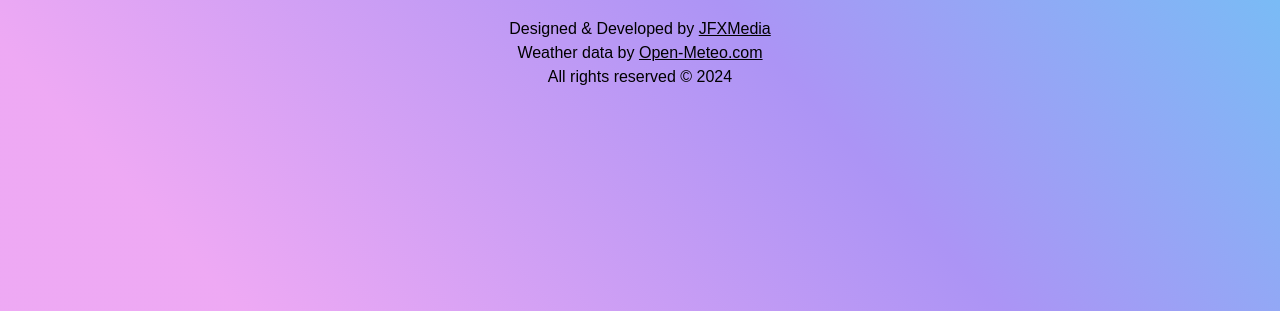
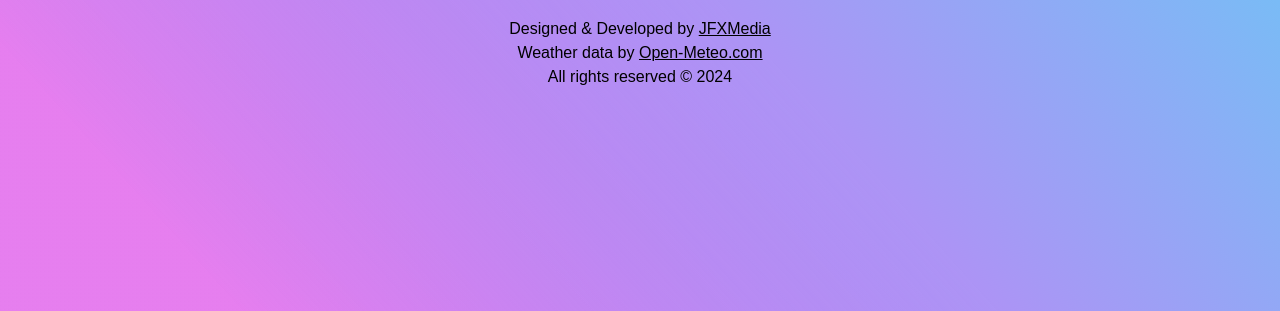
Before and after one commit to jfxmedia/fxWeather, a website: page index.html in a window 1280 px wide. Shown: the part 489-800 px from the top of the page. Drawn offline with nearby package versions, Linux system fonts and the light colour scheme; a web font is replaced by a local one.

Commit message:
bg gradient fix

```diff
--- a/style.css
+++ b/style.css
@@ -4,15 +4,18 @@
     padding: 0;
 }
 
-body {
+html, body {
+    height: 100%;
     font-family: "Familjen Grotesk", sans-serif;
     font-optical-sizing: auto;
     font-weight: 300;
     font-style: normal;
+    background: linear-gradient(48deg, rgba(221, 84, 233, 0.5) 12%, rgb(172, 148, 245) 50%, rgba(82, 218, 246, 1) 100%);
     background-repeat: no-repeat;
     background-attachment: fixed;
-    background: linear-gradient(48deg, rgba(221, 84, 233, 0.5) 12%, rgb(172, 148, 245) 50%, rgba(82,218,246,1) 100%);
+    background-size: cover;
 }
+
 
 @keyframes scaleIn {
     from {
```
